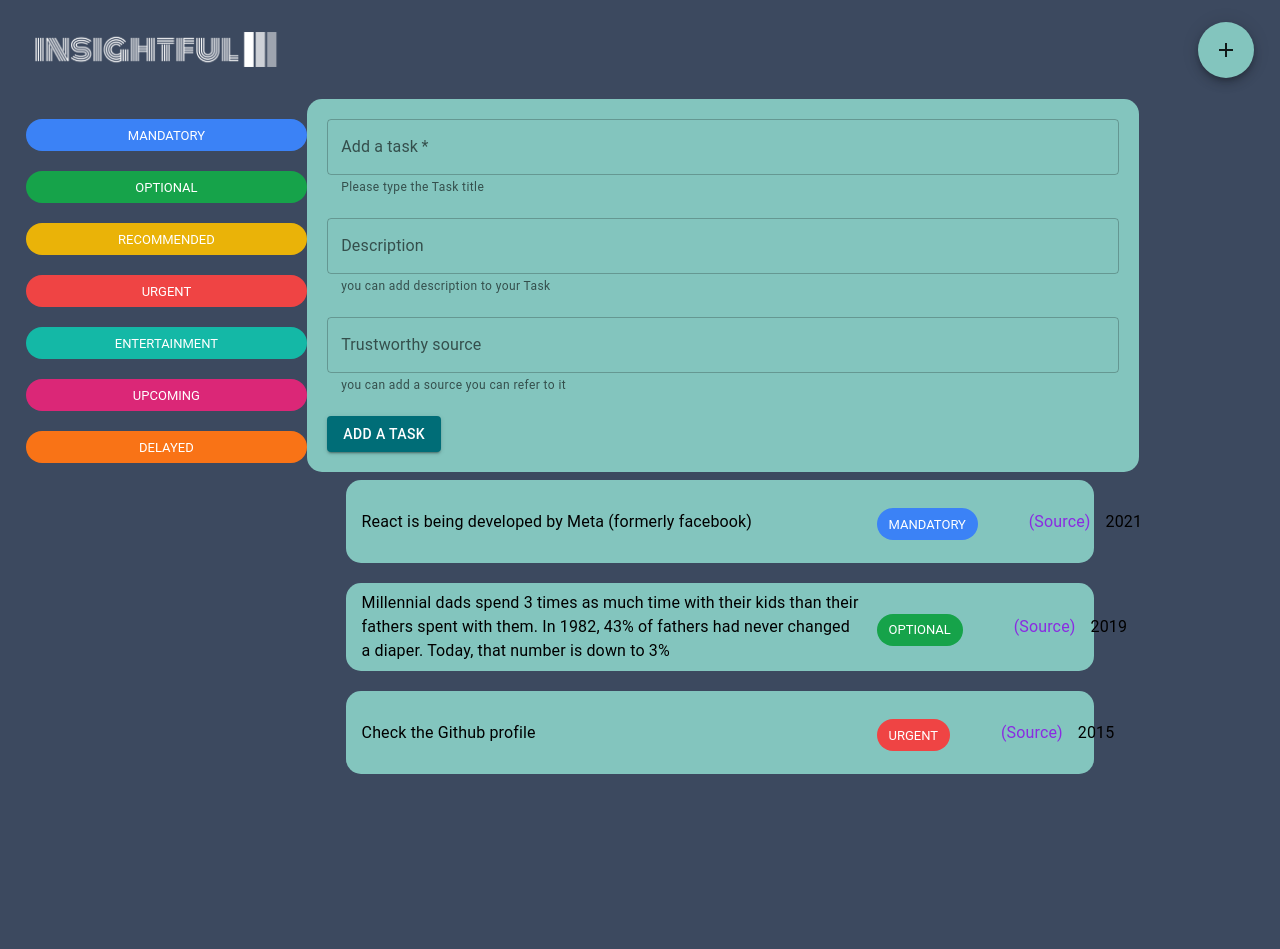
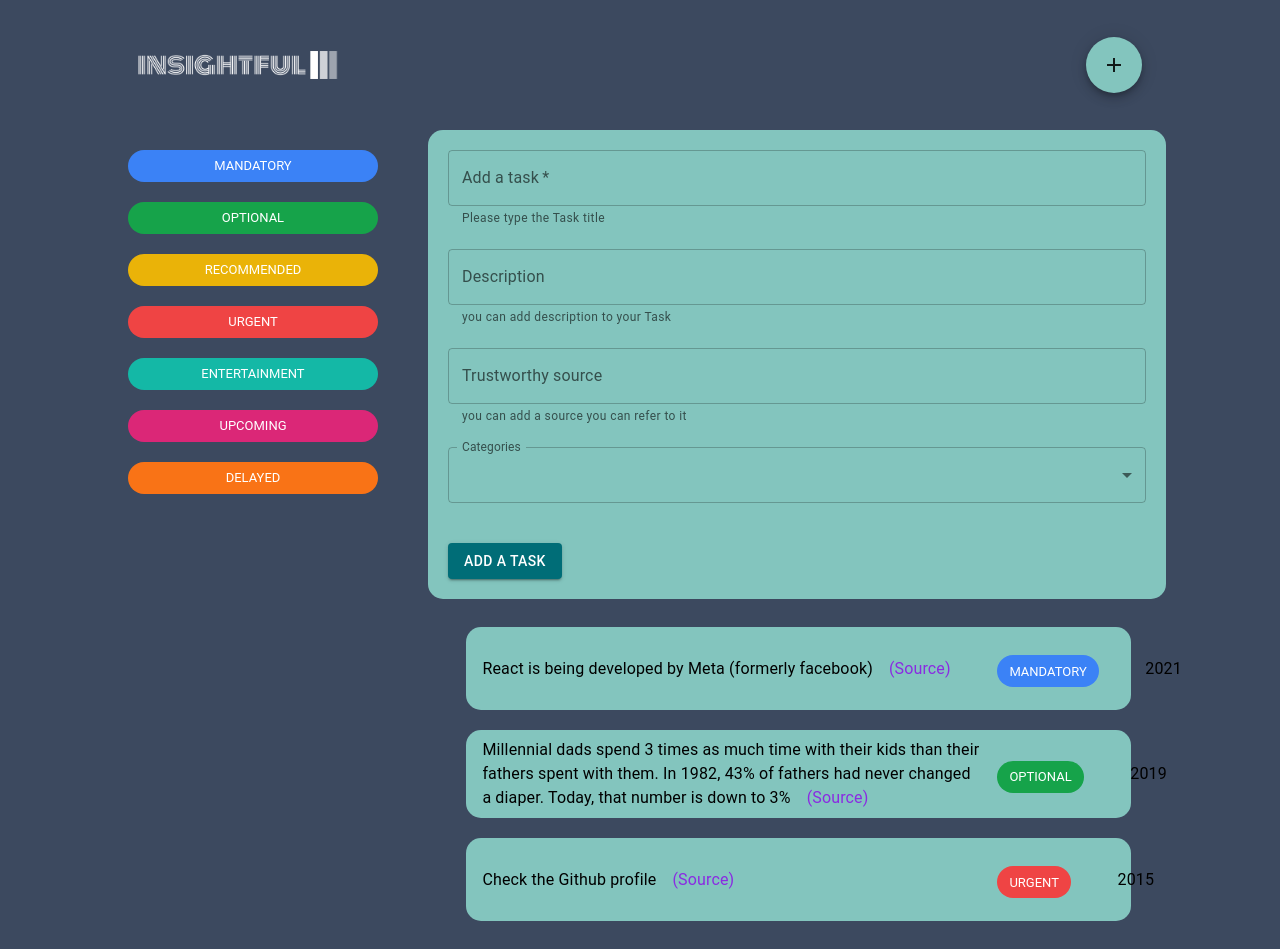
Before and after one commit to Lokmane04/m, a React (Vite) app: page / in a window 1280 px wide. Before the commit the page ends 851 px from the top, so only its background shows below. Built offline with nearby package versions, Linux system fonts and the light colour scheme.

Commit message:
changing the styling of the sidebar , working with the grid method of css

```diff
--- a/src/App.css
+++ b/src/App.css
@@ -5,5 +5,9 @@
 }
 body {
   background-color: #3c495f;
-  overflow: hidden;
+  overflow-x: hidden;
 }
+.app {
+  max-width: 80vw;
+  margin: 0 auto;
+}
--- a/src/App.tsx
+++ b/src/App.tsx
@@ -3,10 +3,10 @@ import "./App.css";
 import Main from "./pages/main";
 function App() {
   return (
-    <>
+    <div className="app">
       <NavBar />
       <Main />
-    </>
+    </div>
   );
 }
 
--- a/src/components/Tasks/TaskForm.tsx
+++ b/src/components/Tasks/TaskForm.tsx
@@ -1,6 +1,15 @@
-import { Box, Button, TextField } from "@mui/material";
+import {
+  Box,
+  Button,
+  TextField,
+  InputLabel,
+  Select,
+  MenuItem,
+  FormControl,
+} from "@mui/material";
 import { useState } from "react";
 import { TaskFormTypes, InitialFormValues } from "../../types/TaskFormTypes";
+import { CATEGORIES } from "../../data/DUMMY_DATA";
 
 const TaskForm = () => {
   const [inputFields, setInputFields] =
@@ -42,6 +51,7 @@ const TaskForm = () => {
         bgcolor: "#83C5BE",
         p: "20px",
         borderRadius: "15px",
+        mb: "20px",
       }}
     >
       <Box>
@@ -68,6 +78,7 @@ const TaskForm = () => {
           helperText="you can add description to your Task"
         />
         <TextField
+          sx={{ mb: "20px" }}
           color="primary"
           fullWidth
           label="Trustworthy source"
@@ -76,7 +87,14 @@ const TaskForm = () => {
           onChange={changeName}
           helperText="you can add a source you can refer to it"
         />
-
+        <FormControl fullWidth sx={{ mb: "20px" }}>
+          <InputLabel>Categories</InputLabel>
+          <Select value={inputFields.categories} label="Categories">
+            {CATEGORIES.map((category) => {
+              return <MenuItem value={10}>{category.name}</MenuItem>;
+            })}
+          </Select>
+        </FormControl>
         <Button
           sx={{ alignSelf: "center", mt: "20px" }}
           variant="contained"
--- a/src/components/Tasks/TaskList.tsx
+++ b/src/components/Tasks/TaskList.tsx
@@ -7,7 +7,6 @@ const TaskList = () => {
       <List sx={{ maxWidth: "90%", ml: "3vw" }}>
         {initialFacts.map(({ id, text, source, createdIn, category }) => {
           CATEGORIES.map(({ name, color }) => {
-            console.log(name === category ? "1" : "2");
             if (name === category) {
               ChipColor = color;
               return ChipColor;
@@ -27,7 +26,18 @@ const TaskList = () => {
                 borderRadius: "15px",
               }}
             >
-              <Typography sx={{ minWidth: "500px" }}>{text}</Typography>
+              <Typography sx={{ minWidth: "500px" }}>
+                {text}
+                <Link
+                  ml={2}
+                  href={source}
+                  underline="hover"
+                  color="blueviolet"
+                  target="_blank"
+                >
+                  (Source)
+                </Link>
+              </Typography>
               <Chip
                 variant="filled"
                 color="primary"
@@ -40,16 +50,7 @@ const TaskList = () => {
                   mr: "5%",
                 }}
               />
-              <Typography variant="body1">
-                <Link
-                  href={source}
-                  underline="hover"
-                  color="blueviolet"
-                  target="_blank"
-                >
-                  (Source)
-                </Link>
-              </Typography>
+
               <Typography>{createdIn}</Typography>
             </ListItem>
           );
--- a/src/components/layouts/Sidebar/SideBar.tsx
+++ b/src/components/layouts/Sidebar/SideBar.tsx
@@ -5,9 +5,6 @@ const SideBar = () => {
   return (
     <Box
       sx={{
-        width: "22vw",
-        ml: "2vw",
-        height: "94vh",
         display: "flex",
         flexDirection: "column",
         alignItems: "center",
--- a/src/components/layouts/TopBar/TopBar.tsx
+++ b/src/components/layouts/TopBar/TopBar.tsx
@@ -11,13 +11,16 @@ const TopBar = () => {
           alignItems: "center",
           width: "auto",
           height: "6vh",
-          margin: "2%",
-          ml: "35px",
+          m: "4% 1%",
           top: 0,
           left: 0,
         }}
       >
-        <img src={WhiteLogo} alt="insightful-logo" width="20%" height="auto" />
+        <img
+          src={WhiteLogo}
+          alt="insightful-logo"
+          style={{ minWidth: "100px", maxWidth: "20%" }}
+        />
 
         <Fab color="secondary" aria-label="add">
           <AddIcon />
--- a/src/pages/main.tsx
+++ b/src/pages/main.tsx
@@ -6,10 +6,9 @@ const Main = () => {
   return (
     <Box
       sx={{
-        display: "flex",
-        width: "100vw",
-        height: "94vh",
-        justifyContent: "start",
+        display: "grid",
+        gridTemplateColumns: "250px 1fr",
+        gap: "50px",
       }}
     >
       <SideBar />
```
